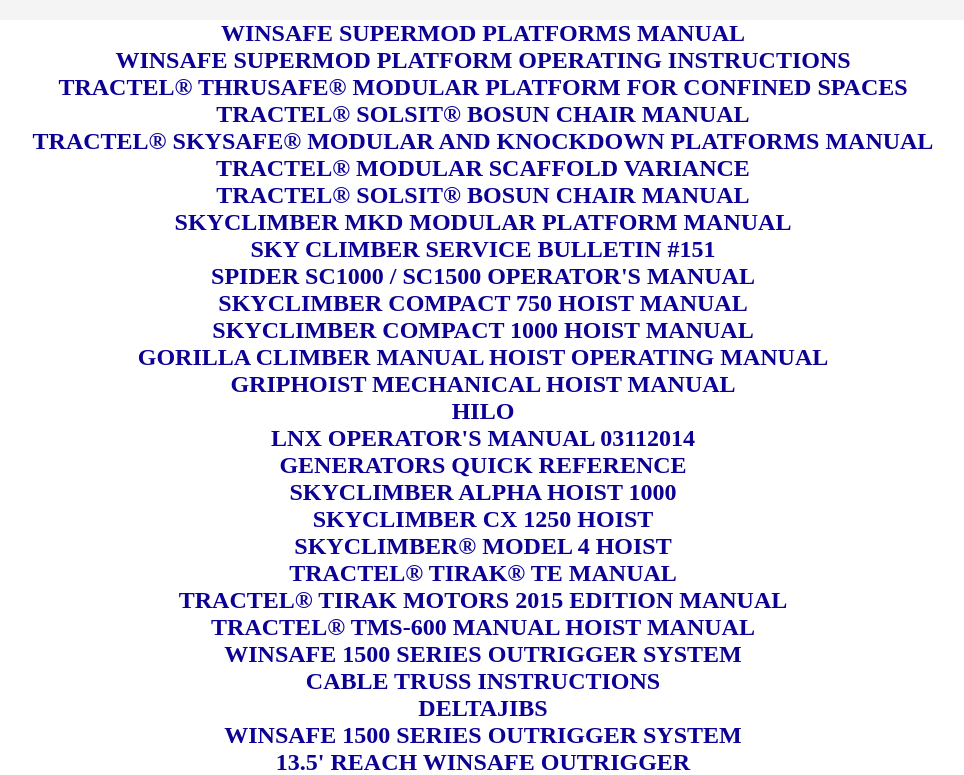
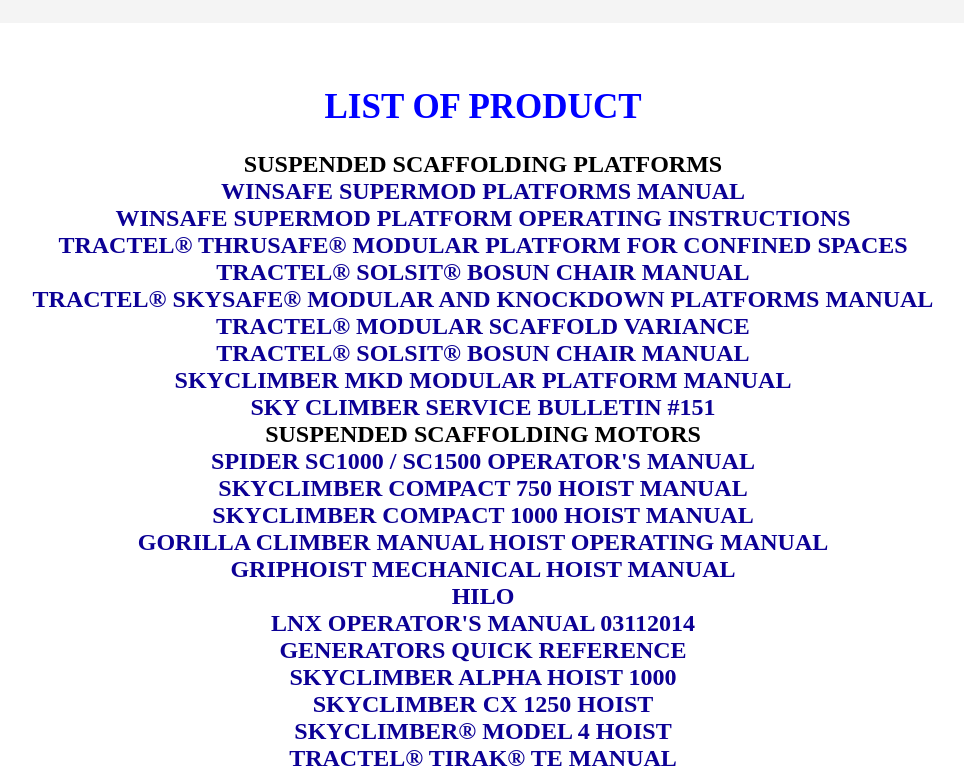
Before and after one commit to farhanyousaf786/hexagon, a React (Create React App) app: page /products-list in a window 1280 px wide. Shown: the top 775 px of the page, without its empty margins (157-1121 px from the left). Built offline with nearby package versions, Linux system fonts and the light colour scheme; a web font is replaced by a local one.

Commit message:
link styling on progress

```diff
--- a/src/Components/ProductList/ListStyle/ListStyle.jsx
+++ b/src/Components/ProductList/ListStyle/ListStyle.jsx
@@ -14,6 +14,12 @@ function ListStyle({name, link,}) {
 
     <div className='ss-list'>
 
+
+      { name == "WINSAFE SUPERMOD PLATFORMS MANUAL" ? (<div>SUSPENDED SCAFFOLDING PLATFORMS</div>) : <div></div>}
+
+    { name == "SPIDER SC1000 / SC1500 OPERATOR'S MANUAL" ? (<div>SUSPENDED SCAFFOLDING MOTORS</div>) : <div></div>}
+
+
         <a href={link} target="_blank" rel="noopener noreferrer">{name}</a>
 
     </div>
--- a/src/Components/ProductList/ProductList.css
+++ b/src/Components/ProductList/ProductList.css
@@ -1,25 +1,9 @@
-@media only screen and (min-width: 1224px) {
+.p-list  h1{
+  color: blue;
+}
 
-  .p-list  h1{
-        color: blue;
-    }
+.p-list{
 
-    .p-list{
-
-   background-color: white;
-
-    }
-
+background-color: white;
 
 }
-
-
-@media only screen and (max-width: 1224px) {
-
-
-  .p-list  h1{
-        color: blue;
-    }
-
-
-}
--- a/src/Components/ProductList/ProductList.jsx
+++ b/src/Components/ProductList/ProductList.jsx
@@ -28,6 +28,9 @@ const cards = cardsArr.map((data, idx) => {
 
   <div className="p-list">
 
+  <h1>LIST OF PRODUCT</h1>
+
+
   <center><h2>{cards}</h2></center>
 
   </div>
```
